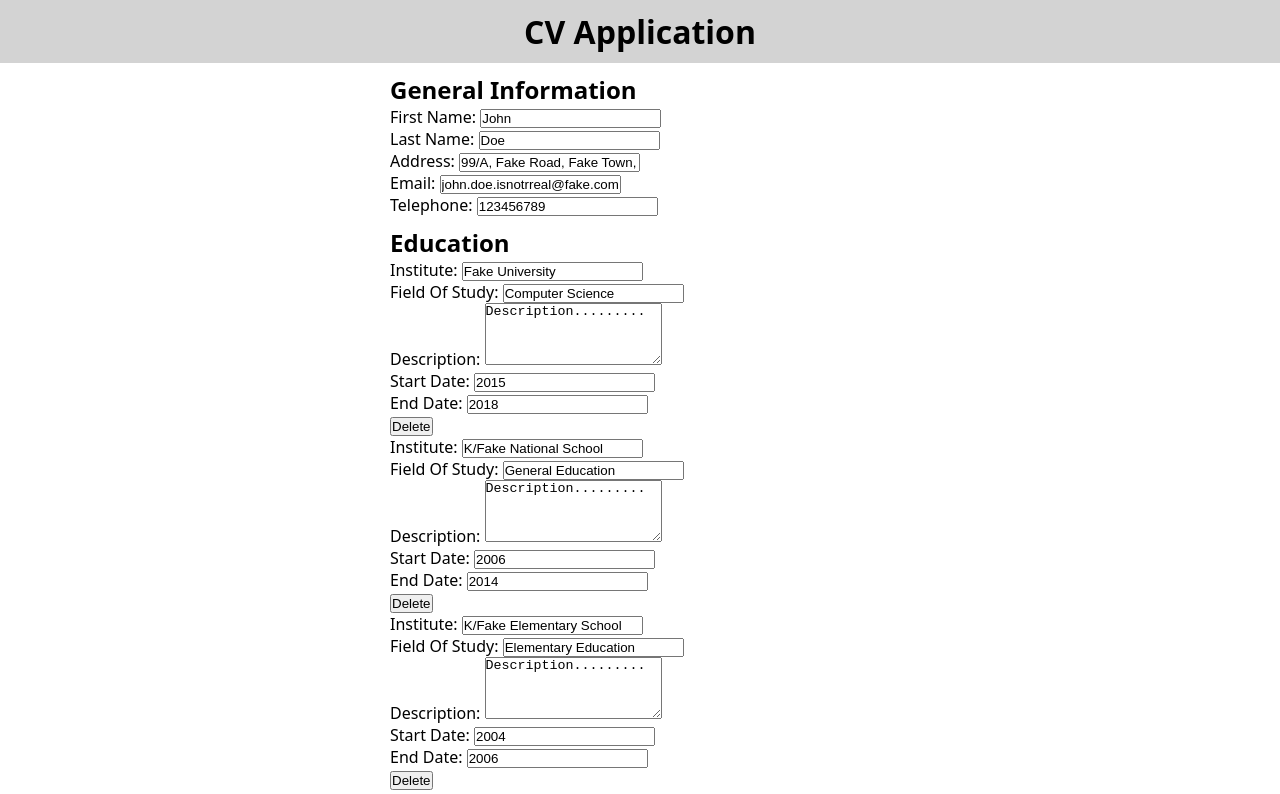
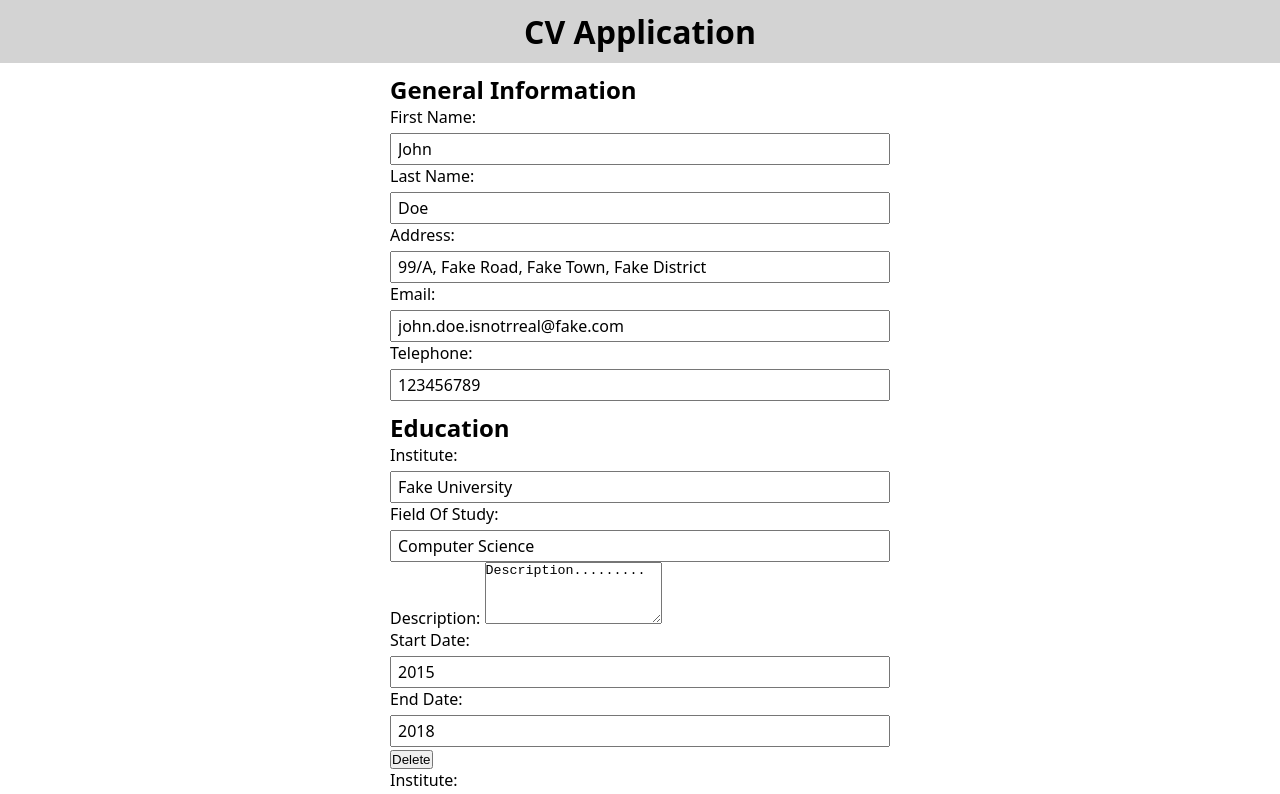
Before and after one commit to VMadhuranga/cv-application, a React (Vite) app: page / in a window 1280 px wide. Shown: the top 794 px of the page. Built offline with nearby package versions, Linux system fonts and the light colour scheme.

Commit message:
Add styling to Input component

```diff
--- /dev/null
+++ b/src/components/cv-information/input.css
@@ -0,0 +1,11 @@
+.input {
+  display: flex;
+  flex-direction: column;
+  gap: 5px;
+}
+
+.input input {
+  padding: 3px 6px;
+  font-size: inherit;
+  font-family: inherit;
+}
--- a/src/components/cv-information/input.jsx
+++ b/src/components/cv-information/input.jsx
@@ -1,6 +1,8 @@
+import "./input.css";
+
 export function Input({ id, type, text, value, handleOnChange }) {
   return (
-    <div>
+    <div className="input">
       <label htmlFor={id}>{text}</label>
       <input
         type={type}
```
